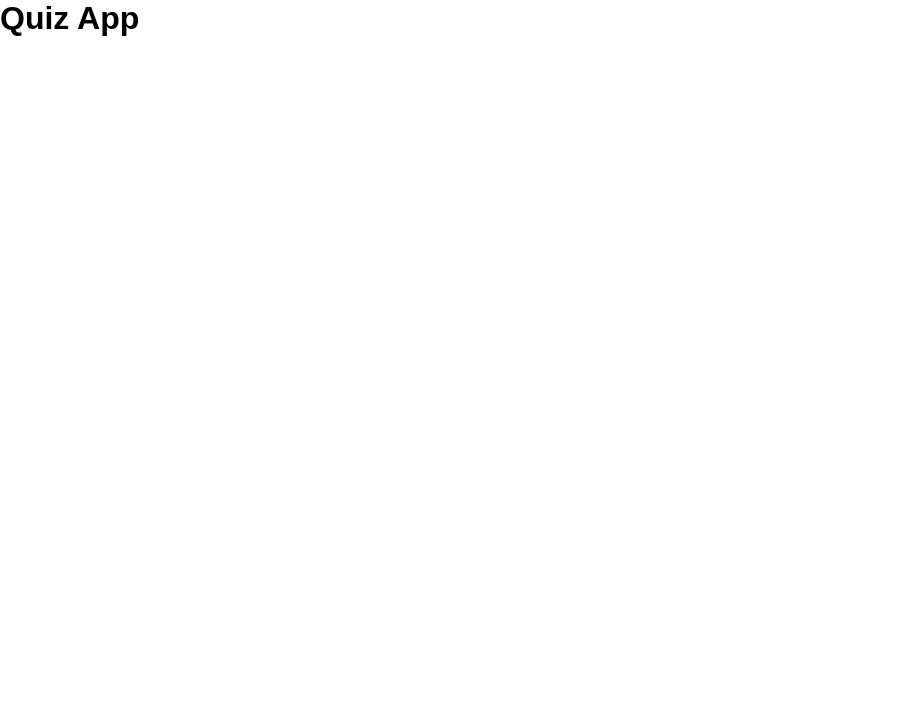
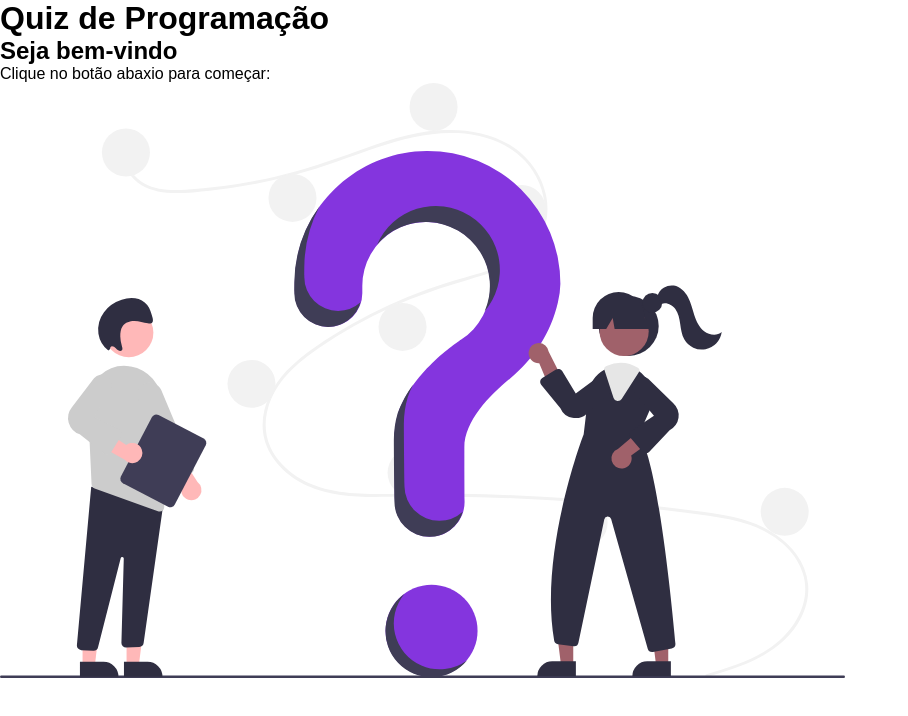
Before and after one commit to Lcooser/Quiz, a React app: page / in a window 1280 px wide. Shown: the top 716 px of the page, without its empty margins (0-908 px from the left). Built offline with nearby package versions, Linux system fonts and the light colour scheme; the HTML template or start-up script is replaced by a standard one.

Commit message:
Adding components folder and calling the component in to App.jsx

```diff
--- a/src/App.jsx
+++ b/src/App.jsx
@@ -1,11 +1,14 @@
-import React from "react"
+import Welcome from './components/Welcome.jsx'
+
+import './App.css'
 
 function App() {
 
 
   return (
     <div className="App">
-      <h1>Quiz App</h1>
+      <h1>Quiz de Programação</h1>
+      <Welcome />
     </div>
   )
 }
--- /dev/null
+++ b/src/components/Welcome.jsx
@@ -0,0 +1,16 @@
+
+import Quiz from '../img/quiz.svg'
+
+import './Welcome.css'
+
+const Welcome = () => {
+  return (
+    <div>
+        <h2>Seja bem-vindo</h2>
+        <p>Clique no botão abaxio para começar:</p>
+        <img src={Quiz} alt="Início do Quiz" />
+    </div>
+  )
+}
+
+export default Welcome
```
Also changed, not shown: src/components/Welcome.css (added).
